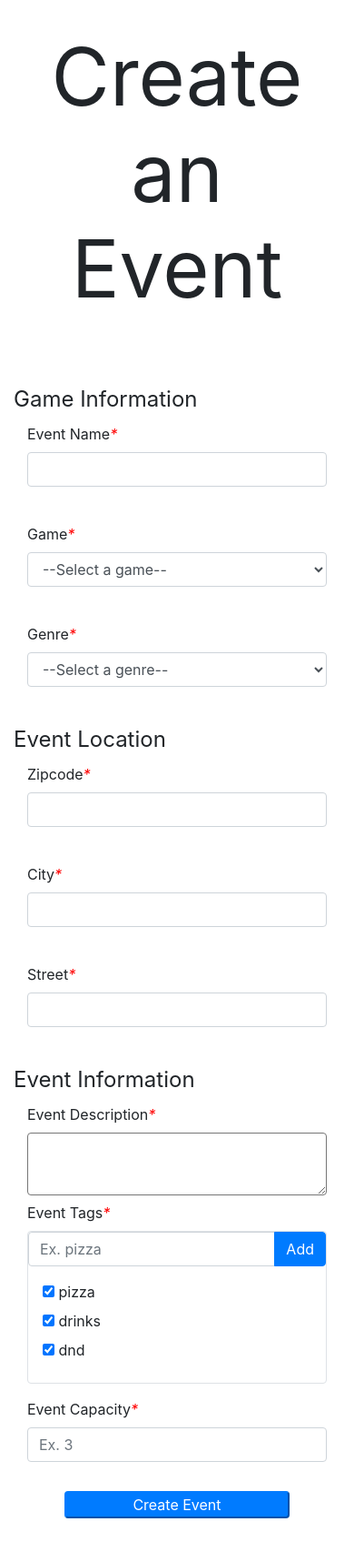
After one commit to davidkislyak/localdungeons, a PHP site: template views/createevent.html in a window 390 px wide. The commit adds this page. Shown: the whole page at 91% size. Run offline with PHP 8.4, Linux system fonts and the light colour scheme; the template is opened without the code that fills it, so the values that code supplies are empty.

Commit message:
Added Event Creation page with full styling and mobile responsiveness.

```diff
--- a/index.php
+++ b/index.php
@@ -53,5 +53,10 @@ $f3->route('GET /myevents', function () {
     $GLOBALS['controller']->registeredEvents();
 });
 
+//define event creation page route
+$f3->route('GET /createevent', function () {
+    $GLOBALS['controller']->createEvent();
+});
+
 //run fat free
 $f3->run();
--- /dev/null
+++ b/styles/general.css
@@ -0,0 +1,8 @@
+.err {
+    color: red;
+    visibility: hidden;
+}
+
+em {
+    color: red;
+}
--- /dev/null
+++ b/views/createevent.html
@@ -0,0 +1,114 @@
+<!doctype html>
+<html lang="en">
+<head>
+    <!-- Required meta tags -->
+    <meta charset="utf-8">
+    <meta name="viewport" content="width=device-width, initial-scale=1, shrink-to-fit=no">
+
+    <!-- Bootstrap CSS -->
+    <link rel="stylesheet" href="https://stackpath.bootstrapcdn.com/bootstrap/4.4.1/css/bootstrap.min.css" integrity="sha384-Vkoo8x4CGsO3+Hhxv8T/Q5PaXtkKtu6ug5TOeNV6gBiFeWPGFN9MuhOf23Q9Ifjh" crossorigin="anonymous">
+    <link rel="stylesheet" href="styles/general.css">
+
+    <title>Create an Event</title>
+</head>
+<body>
+<div class="container-fluid main mb-5">
+    <include href="views/header.html">
+        <div class="container mb-5">
+            <div class="jumbotron jumbotron-fluid bg-transparent text-center">
+                <div class="container">
+                    <h1 class="display-2"><b>Create an Event</b></h1>
+                </div>
+            </div>
+            <fieldset class="form-group">
+                <div class="row">
+                    <legend>Game Information</legend>
+                    <!--row for first,middle and last name-->
+                    <div class="form-group col-sm-12 col-md-4">
+                        <label for="eventName"> Event Name<em>*</em> </label>
+                        <input type="text" class="form-control general" name="eventName" id="eventName">
+                        <span class="err" id="err-ename">
+                            Please enter your event name</span>
+                    </div>
+                    <div class="form-group col-sm-6 col-md-4">
+                        <label for="gameType"> Game<em>*</em> </label>
+                        <select class="form-control general" id="gameType">
+                            <option value="none">--Select a game--</option>
+                            <option value="1">Dungeons & Dragons</option>
+                            <option value="2">Magic The Gathering</option>
+                            <option value="3">Settlers Of Catan</option>
+                            <option value="4">Warhammer</option>
+                            <option value="4">Other/Homebrew</option>
+                        </select>
+                        <span class="err" id="err-gtype">
+                            Please select your game type</span>
+                    </div>
+                    <div class="form-group col-sm-6 col-md-4">
+                        <label for="eventGenre"> Genre<em>*</em> </label>
+                        <select class="form-control general" id="eventGenre">
+                            <option value="none">--Select a genre--</option>
+                            <option value="1">Cyberpunk</option>
+                            <option value="2">Medieval</option>
+                            <option value="3">Retro</option>
+                        </select>
+                        <span class="err" id="err-genre">
+                            Please select your game type</span>
+                    </div>
+                </div>
+                <div class="row">
+                    <legend>Event Location</legend>
+                    <div class="form-group col-sm-6 col-md-3">
+                        <label for="eventName"> Zipcode<em>*</em> </label>
+                        <input type="text" class="form-control general" name="zip" id="zip">
+                        <span class="err" id="err-zip">
+                            Please enter a valid zipcode</span>
+                    </div>
+                    <div class="form-group col-sm-6 col-md-3">
+                        <label for="eventName"> City<em>*</em> </label>
+                        <input type="text" class="form-control general" name="eventName" id="eventName">
+                        <span class="err" id="err-city">
+                            Please enter a city</span>
+                    </div>
+                    <div class="form-group col-sm-12 col-md-6">
+                        <label for="eventName"> Street<em>*</em> </label>
+                        <input type="text" class="form-control general" name="eventName" id="eventName">
+                        <span class="err" id="err-street">
+                            Please a street address</span>
+                    </div>
+                </div>
+                <div class="row">
+                    <legend>Event Information</legend>
+                    <div class="form-group col-sm-12 col-md-6">
+                        <label for="eventTags"> Event Description<em>*</em> </label>
+                        <textarea class="w-100 h-75 rounded" name="eventDescription" id="eventDescription"></textarea>
+                    </div>
+                    <div class="form-group col-sm-9 col-md-3">
+                        <label for="eventTags"> Event Tags<em>*</em> </label>
+                        <div class="border rounded">
+                            <div class="input-group mb-3">
+                                <input type="text" class="form-control" placeholder="Ex. pizza" aria-label="tag-search">
+                                <div class="input-group-append">
+                                    <button class="btn btn-primary" type="button">Add</button>
+                                </div>
+                            </div>
+                            <div class="m-3" id="eventTags">
+                                <label><input type="checkbox" value="43" checked> pizza</label><br>
+                                <label><input type="checkbox" value="89" checked> drinks</label><br>
+                                <label><input type="checkbox" value="6" checked> dnd</label><br>
+                            </div>
+                        </div>
+                    </div>
+                    <div class="form-group col-sm-3 col-md-3">
+                        <label for="eventCapacity"> Event Capacity<em>*</em> </label>
+                        <input type="number" class="form-control" placeholder="Ex. 3" id="eventCapacity">
+                    </div>
+                </div>
+            </fieldset>
+            <div class="d-flex justify-content-center align-items-center">
+                <button class="btn-primary rounded w-75">Create Event</button>
+            </div>
+        </div>
+</div>
+<include href="views/footer.html">
+</body>
+</html>
--- a/views/header.html
+++ b/views/header.html
@@ -17,7 +17,7 @@
         <span class="navbar-nav mr-auto mt-2 mt-lg-0"></span>
         <form class="form-inline my-2 my-lg-0">
 <!--            <a><button class="btn my-2">Create Event</button></a>-->
-            <a class="btn my-2" href="./addevent">Create Event</a>
+            <a class="btn my-2" href="./createevent">Create Event</a>
             <a class="btn my-2 my-sm-0 pl-0" href="./myevents">My Events</a>
             <div class="border-left">
                 <a class="btn my-2 my-sm-0" href="./myaccount">My Account</a>
```
Also changed, not shown: controller/local-dungeon-controller.php (+7 -2 lines).
